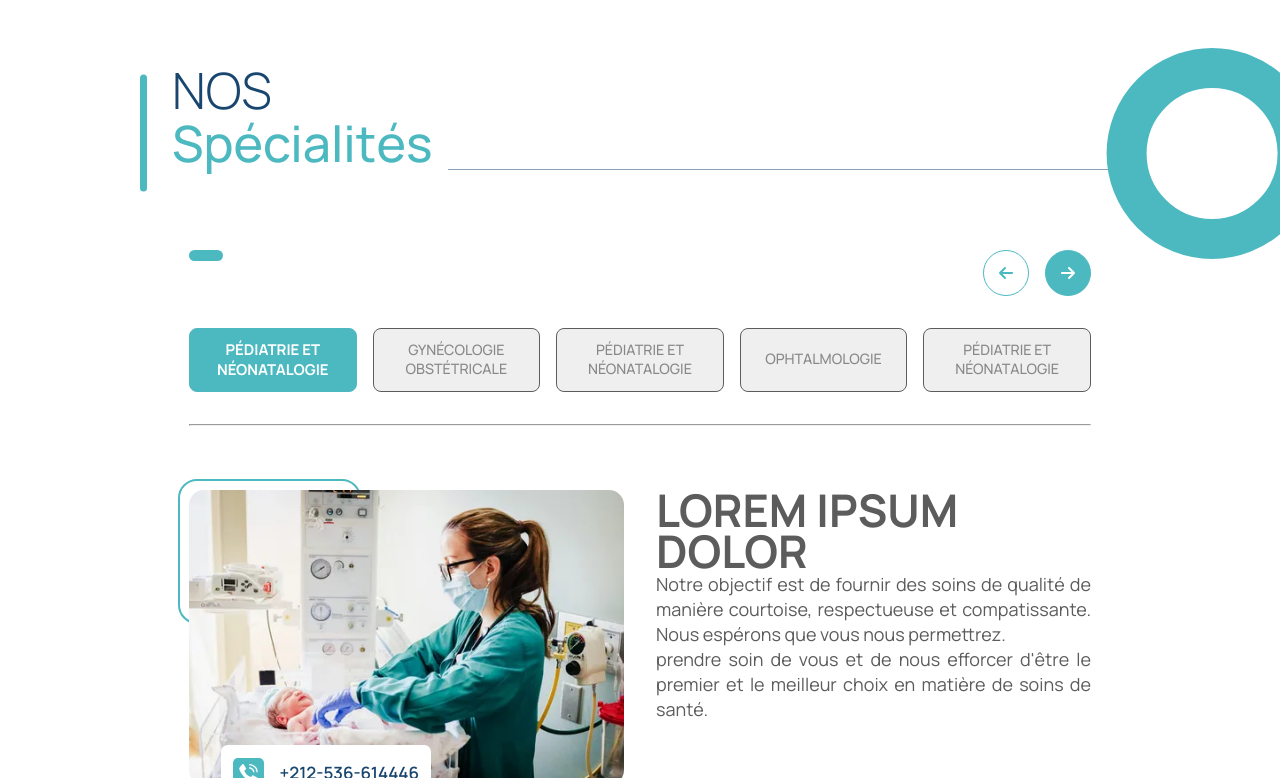
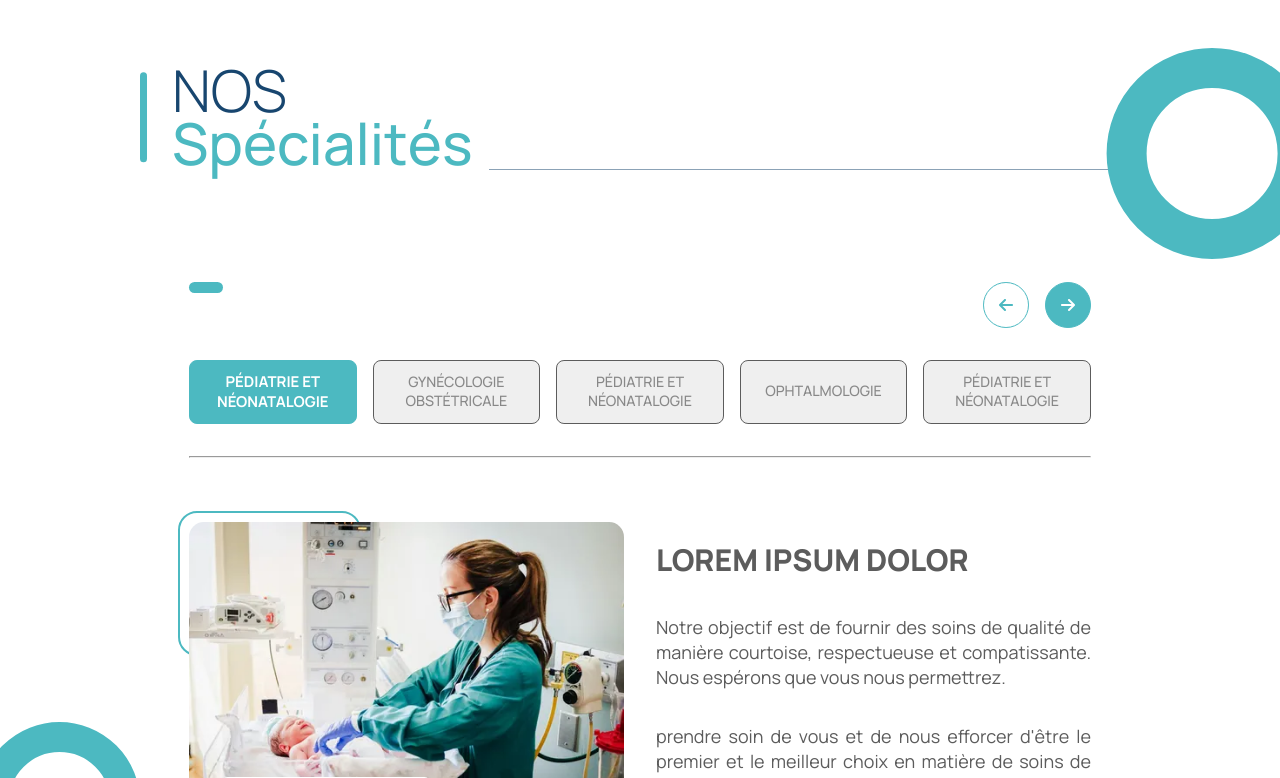
Before and after one commit to SOFT-CACTUS-2-0/ibnrochd, a React (Vite) app: page /specialites in a window 1280 px wide. Shown: the part 202-980 px from the top of the page. Built offline with nearby package versions, Linux system fonts and the light colour scheme.

Commit message:
fix some stuff

```diff
--- a/src/components/Title/Title.jsx
+++ b/src/components/Title/Title.jsx
@@ -31,12 +31,14 @@ const Title = ({
         >
           {subtitle}
         </h1>
-        <p
-          className="title__description"
-          style={descriptionStyle}
-        >
+        {description && (
+          <p
+            className="title__description"
+            style={descriptionStyle}
+          >
           {description}
-        </p>
+          </p>
+        )}
     </div>
   )
 }
--- a/src/pages/SpecialitesPage/SpecialitesPage.css
+++ b/src/pages/SpecialitesPage/SpecialitesPage.css
@@ -57,15 +57,19 @@
     display: flex;
     flex-direction: row;
     justify-content: center;
-    align-items: stretch;
+    align-items: center;
     margin-block: 4rem;
     gap: 2rem;
+    position: relative;
 }
 
 .specialites__description{
     flex: 1;
-    height: 100%;
     position: relative;
+    display: flex;
+    flex-direction: column;
+    justify-content: space-between;
+    height: 294.7px;
 }
 
 .specialites__image{
@@ -105,6 +109,17 @@
     justify-content: space-around;
     height: 100%;
     color: #5C5C5C;
+}
+
+.specialites__description__title h2{
+    font-size: 30px;
+    font-family: Manrope;
+    font-size: 30px;
+    font-weight: 800;
+    line-height: 40.98px;
+    text-align: left;
+    text-underline-position: from-font;
+    text-decoration-skip-ink: none;
 }
 
 .specialites__description__first{
@@ -262,12 +277,23 @@
     align-items: center;
     background: linear-gradient(96.14deg, #4CB9C1 -10.84%, #18466F 196.74%);
     color: white;
-    width: 314.11px;
+    width: 316.11px;
   }
 
   .highlights__item__icon{
     width: 38.18px;
     height: 38.18px;
+  }
+
+  .specialites__content::before{
+    content: '';
+    position: absolute;
+    top: 200px;
+    left: -210px;
+    width: 161px;
+    height: 161px;
+    border-radius: 50%;
+    border: 30px solid #4CB9C1
   }
 
   .highlights__item__title{
--- a/src/pages/SpecialitesPage/SpecialitesPage.jsx
+++ b/src/pages/SpecialitesPage/SpecialitesPage.jsx
@@ -16,9 +16,12 @@ const SpecialitesPage = () => {
             <ContactInfo />
             <Header>
                 <div className="title__title__container">
-                    <Title title="NOS" subtitle="Spécialités" />
+                    <Title title="NOS" subtitle="Spécialités" style={{
+                        title: {fontSize: '57.71px'},
+                        subtitle: {fontSize: '57.71px'}
+                    }} />
                 </div>
-                <div style={{width:'902px',margin:'auto'}}>
+                <div style={{width:'902px',margin:'auto', marginTop: '4rem'}}>
                     <div className="back__next__container" style={{width:'100%'}}>
                         <div className="current__item__container">
                             <div className="current__item__indicator"></div>
```
